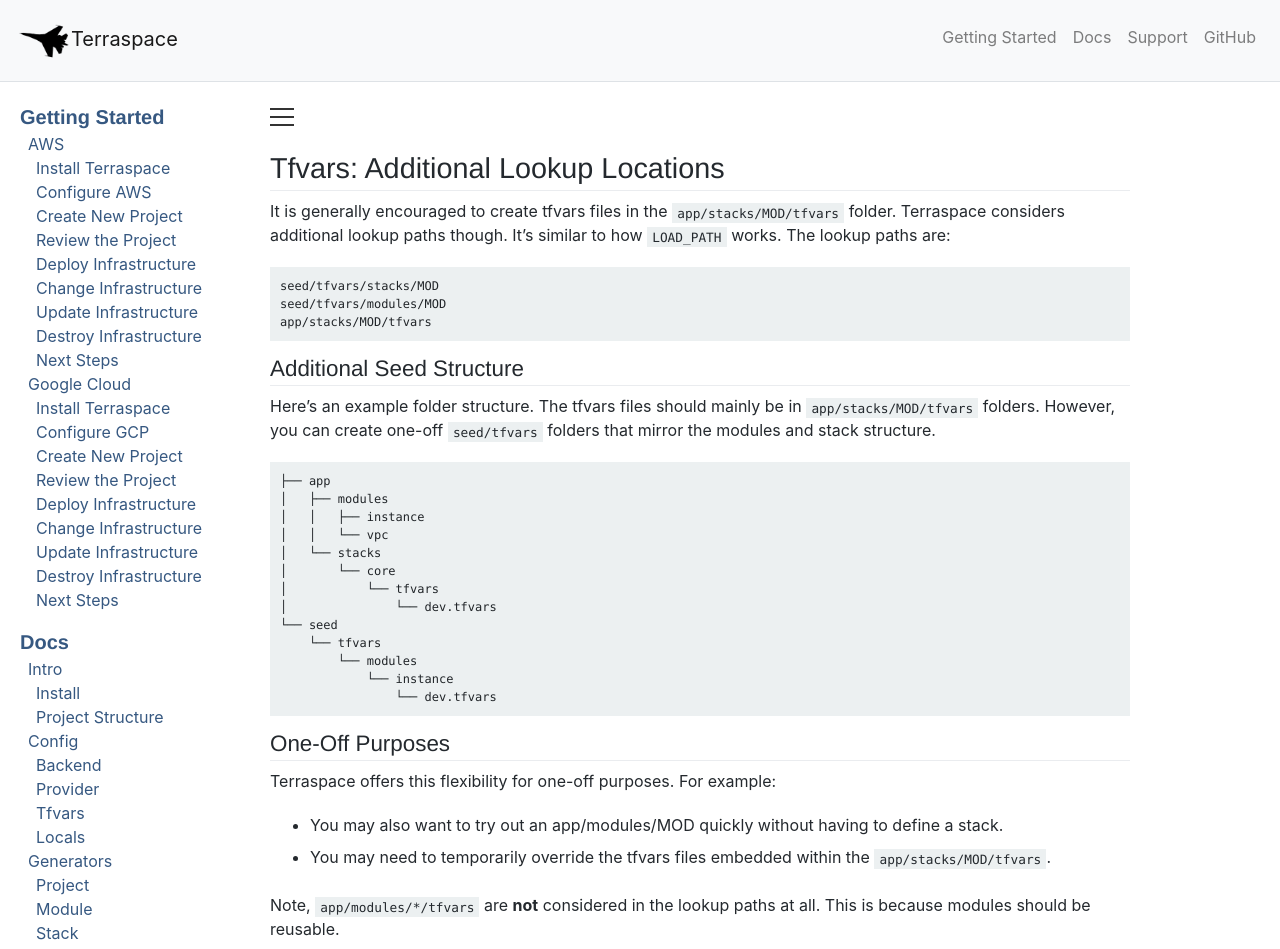
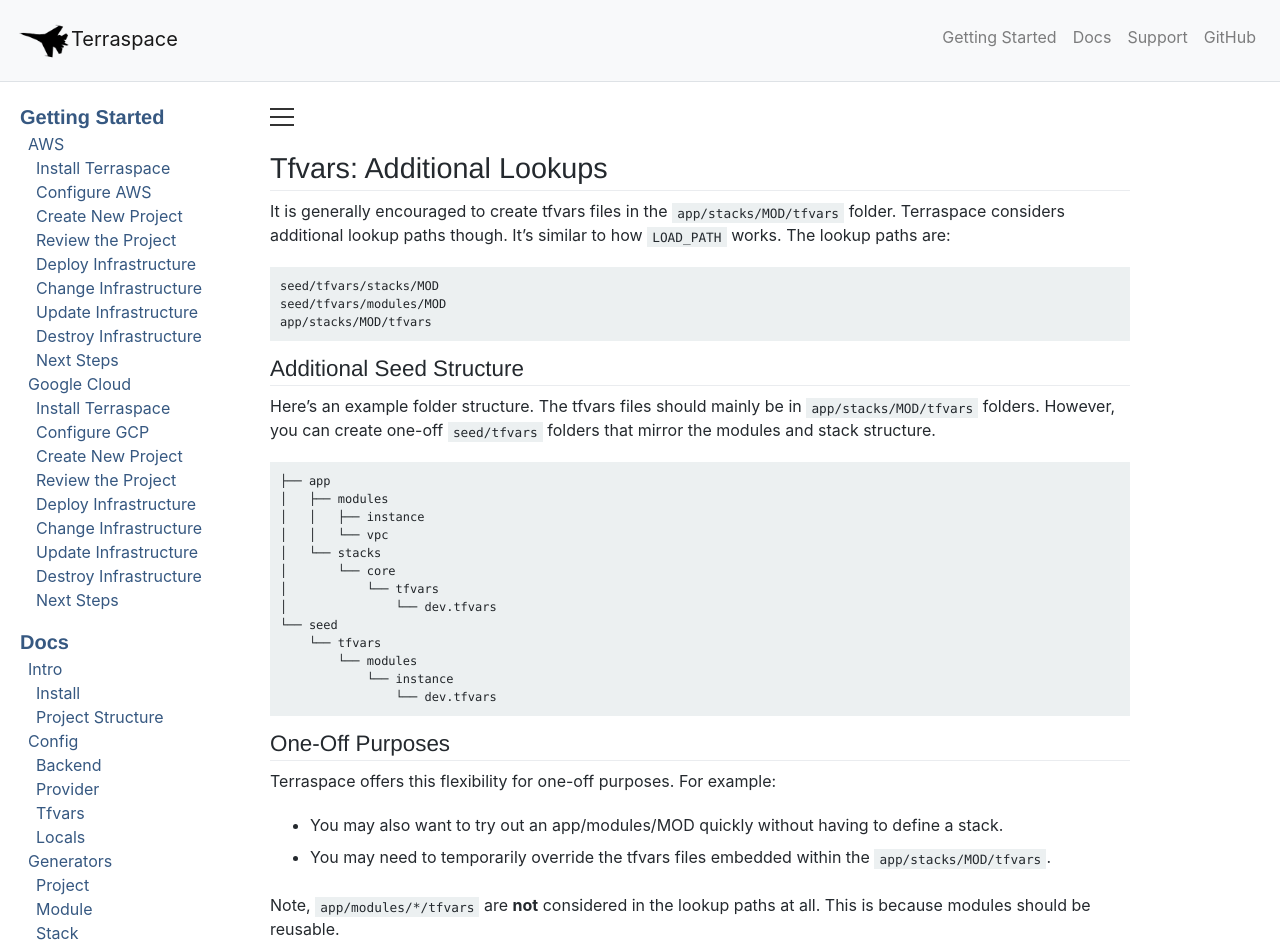
Before and after one commit to boltops-tools/terraspace-docs, a Jekyll site: the page built from _docs/tfvars/lookups.md, in a window 1280 px wide. Shown: the top 949 px of the page. Built offline with Jekyll 4.4.1, drawn with Linux system fonts in a browser that asks for light colours; a script that is not in the unit is left out.

Commit message:
Update lookups.md

```diff
--- a/_docs/tfvars/lookups.md
+++ b/_docs/tfvars/lookups.md
@@ -1,5 +1,5 @@
 ---
-title: "Tfvars: Additional Lookup Locations"
+title: "Tfvars: Additional Lookups"
 ---
 
 It is generally encouraged to create tfvars files in the `app/stacks/MOD/tfvars` folder. Terraspace considers additional lookup paths though.  It's similar to how `LOAD_PATH` works. The lookup paths are:
```
